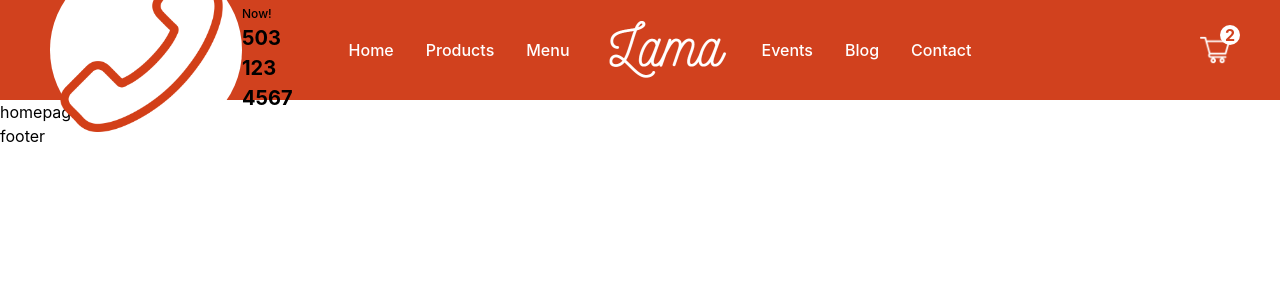
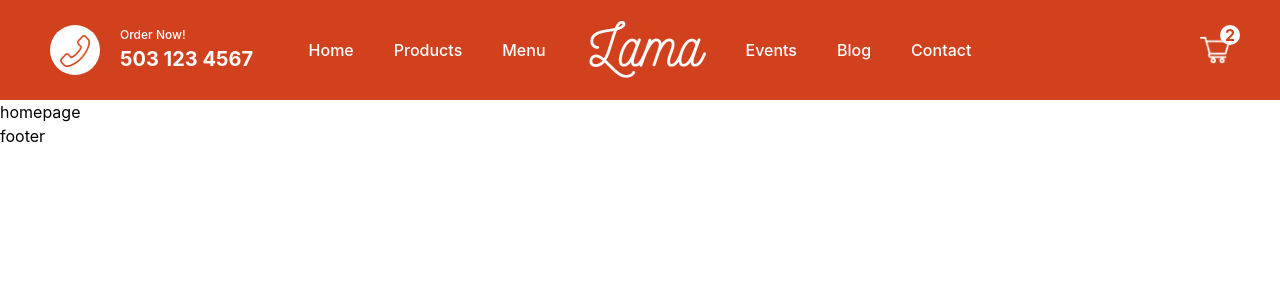
Before and after one commit to anwalker293/pizza-ordering, a Next.js app in the folder pizza-ordering/: page / in a window 1280 px wide. Shown: the top 300 px of the page. Built offline with nearby package versions, Linux system fonts and the light colour scheme.

Commit message:
feat: featured styling
Signed-off-by: Alex Walker <alex.walker@indicio.tech>

```diff
--- a/pizza-ordering/src/components/Navbar.jsx
+++ b/pizza-ordering/src/components/Navbar.jsx
@@ -14,7 +14,7 @@ const Navbar = () => {
             height="32"
           />
         </div>
-        <div className={styles.text}>
+        <div className={styles.texts}>
           <div className={styles.text}>Order Now!</div>
           <div className={styles.text}>503 123 4567</div>
         </div>
--- a/pizza-ordering/src/styles/Navbar.module.css
+++ b/pizza-ordering/src/styles/Navbar.module.css
@@ -8,9 +8,6 @@
   position: sticky;
   top: 0;
   z-index: 999;
-}
-
-.telephone {
 }
 
 .item {
@@ -31,11 +28,8 @@
   background-color: white;
   border-radius: 50%;
   padding: 10px;
-}
-
-.telephone {
-  width: 95%;
-  height: 95%;
+  width: 50px;
+  height: 50px;
 }
 
 .texts {
@@ -54,17 +48,16 @@
 }
 
 .list {
+  padding: 0;
   display: flex;
   align-items: center;
   list-style: none;
   color: white;
-  justify-content: center;
 }
 
 .listItem {
-  margin: 16px;
+  margin: 20px;
   font-weight: 500;
-  justify-content: center;
 }
 
 .cart {
```
Also changed, not shown: pizza-ordering/src/components/Featured.jsx (added, +10 -0 lines), pizza-ordering/src/styles/Featured.module.css (added, +36 -0 lines).
